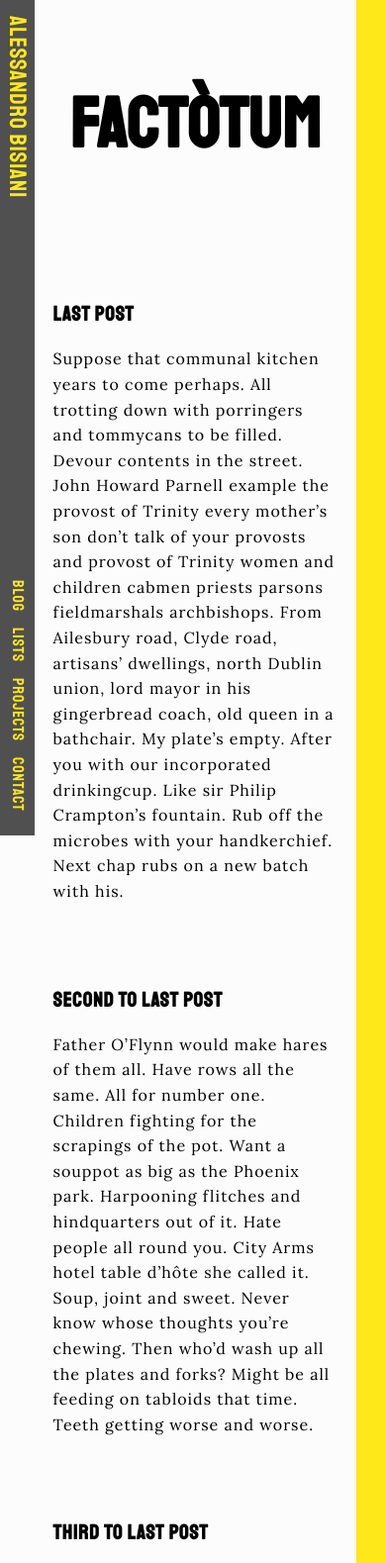
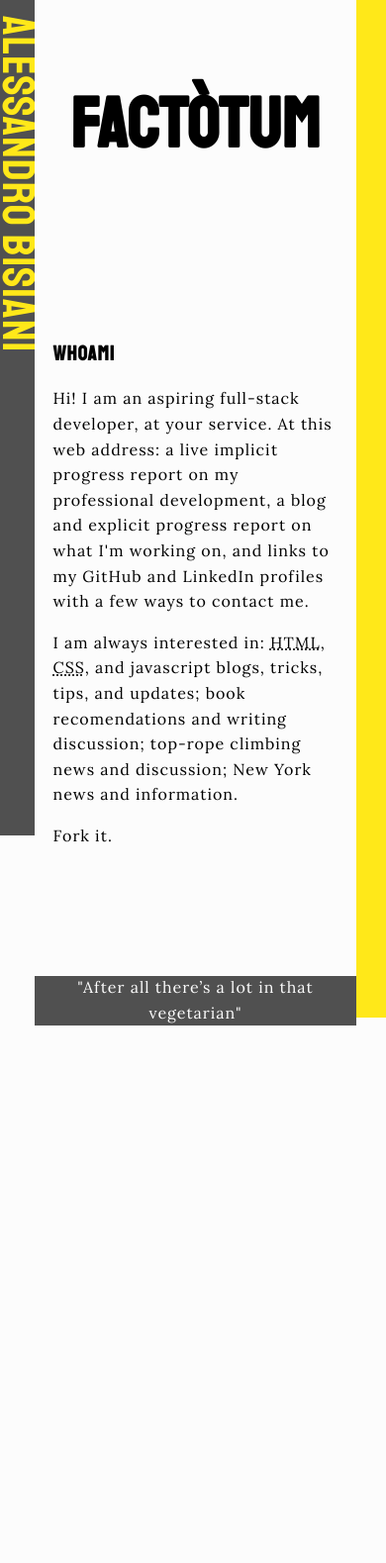
Before and after one commit to sidalope/sctrls.github.io, a plain HTML site: page index.html in a window 390 px wide. Shown: the top 1579 px of the page at 99% size. After the commit the page ends 1036 px from the top, so only its background shows below. Drawn offline with Linux system fonts and the light colour scheme.

Commit message:
Init factotum page with black-yellow-laura style and basic whoami. No nav. Fix footer displaying mid-page.
TODO in this version before it is totally useable:
* Add interests.
* Add skills.
* Add linkedin and github icons.
* Edit whoami copy.
* Add a few posts.
* Add grid row for the whoami paragraph.

```diff
--- a/index.html
+++ b/index.html
@@ -5,26 +5,25 @@
 <meta charset="utf-8">
 <meta name="viewport" content="width=device-width, initial-scale=1, shrink-to-fit=no">
 
-<!-- Bootstrap 4 CSS-->
-<!-- <link rel="stylesheet" href="https://maxcdn.bootstrapcdn.com/bootstrap/4.0.0/css/bootstrap.min.css" integrity="sha384-Gn5384xqQ1aoWXA+058RXPxPg6fy4IWvTNh0E263XmFcJlSAwiGgFAW/dAiS6JXm" crossorigin="anonymous"> -->
-
 <!-- Font Awesome -->
 <link rel="stylesheet" href="https://use.fontawesome.com/releases/v5.6.1/css/all.css" integrity="sha384-gfdkjb5BdAXd+lj+gudLWI+BXq4IuLW5IT+brZEZsLFm++aCMlF1V92rMkPaX4PP" crossorigin="anonymous">
 
 <!-- Google Fonts -->
 <link href="https://fonts.googleapis.com/css?family=Lora|Crimson+Text|Roboto+Slab|Staatliches" rel="stylesheet">
 
-<link rel="stylesheet" href="styles/style-v030.css">
+<link rel="stylesheet" href="styles/default.css">
+<link rel="stylesheet" href="styles/blog.css">
 </head>
 <body>
 
+
     <nav class="v-sidebar v-sidebar--dark">
 		<h1 class="v-sidebar__title nav-theme">
-			Alessandro Bisiani
+			<a class="brand-link-style" href="index.html">Alessandro Bisiani</a>
 			<!-- <i class="fas fa-angle-double-down"></i> -->
 			<!-- <i class="fas fa-plus"></i> -->
 		</h1>
-        <ul class="v-sidebar__list v-sidebar--dark">
+        <!-- <ul class="v-sidebar__list v-sidebar--dark">
             <li class="vertical-li">
                 <a class="nav-theme vertical-li__link-tr active" href="index.html">Blog</a>
             </li>
@@ -42,29 +41,32 @@
             <li class="vertical-li">
                 <a class="nav-theme vertical-li__link-tr" href="contact.html">Contact</a>
             </li>
-        </ul>
+        </ul>       -->
     </nav>
 
+
+
     <div class="main-wrapper main-wrapper--rborder-orange">
+
         <div class="main-wrapper__title-wrapper">
-			<h2 class="title-primary--size">factòtum</h2>
-		</div>
+            <h2 class="title-primary--size">FACTÒTUM</h2>
+        </div>
+
 
 
         <main>
             <article class="">
-                <h3>Last Post</h3>
-                <p class="blog-text">Suppose that communal kitchen years to come perhaps. All trotting down with porringers and tommycans to be filled. Devour contents in the street. John Howard Parnell example the provost of Trinity every mother’s son don’t talk of your provosts and provost of Trinity women and children cabmen priests parsons fieldmarshals archbishops. From Ailesbury road, Clyde road, artisans’ dwellings, north Dublin union, lord mayor in his gingerbread coach, old queen in a bathchair. My plate’s empty. After you with our incorporated drinkingcup. Like sir Philip Crampton’s fountain. Rub off the microbes with your handkerchief. Next chap rubs on a new batch with his. </p>
+                <h3>whoami</h3>
+                <p class="blog-text">Hi! I am an aspiring full-stack developer, at your service. At this web address: a live implicit progress report on my professional development, a blog and explicit progress report on what I'm working on, and links to my GitHub and LinkedIn profiles with a few ways to contact me.</p>
+				<p class="blog-text">I am always interested in: <abbr title="Hypertext Markup Language">HTML</abbr>, <abbr title="Cascading Style Sheets">CSS</abbr>, and javascript blogs, tricks, tips, and updates; book recomendations and writing discussion; top-rope climbing news and discussion; New York news and information.</p>
+				<p class="blog-text">Fork it.</p>
             </article>
-            <article class="">
-                <h3>Second To Last Post</h3>
-                <p class="blog-text">Father O’Flynn would make hares of them all. Have rows all the same. All for number one. Children fighting for the scrapings of the pot. Want a souppot as big as the Phoenix park. Harpooning flitches and hindquarters out of it. Hate people all round you. City Arms hotel table d’hôte she called it. Soup, joint and sweet. Never know whose thoughts you’re chewing. Then who’d wash up all the plates and forks? Might be all feeding on tabloids that time. Teeth getting worse and worse.</p>
-            </article>
-            <article class="">
+            <!-- <article class="">
                 <h3>Third To Last Post</h3>
                 <p class="blog-text">After all there’s a lot in that vegetarian fine flavour of things from the earth garlic of course it stinks after Italian organgrinders crisp of onions mushrooms truffles. Pain to the animal too. Pluck and draw fowl. Wretched brutes there at the cattlemarket waiting for the poleaxe to split their skulls open. Moo. Poor trembling calves. Meh. Staggering bob. Bubble and squeak. Butchers’ buckets wobbly lights. Give us that brisket off the hook. Plup. Rawhead and bloody bones. Flayed glasseyed sheep hung from their haunches, sheepsnouts bloodypapered snivelling nosejam on sawdust. Top and lashers going out. Don’t maul them pieces, young one.</p>
-            </article>
+            </article> -->
         </main>
+
         <footer class="footer footer--bg-dark">
             <p class="footer__text footer__text--white">"After all there’s a lot in that vegetarian"</p>
         </footer>
@@ -72,9 +74,5 @@
 
 
 
-<!-- Bootstrap 4 dependencies and insert-->
-<!-- <script src="https://code.jquery.com/jquery-3.3.1.min.js"integrity="sha256-FgpCb/KJQlLNfOu91ta32o/NMZxltwRo8QtmkMRdAu8="crossorigin="anonymous"></script>
-<script src="https://cdnjs.cloudflare.com/ajax/libs/popper.js/1.12.9/umd/popper.min.js" integrity="sha384-ApNbgh9B+Y1QKtv3Rn7W3mgPxhU9K/ScQsAP7hUibX39j7fakFPskvXusvfa0b4Q" crossorigin="anonymous"></script>
-<script src="https://maxcdn.bootstrapcdn.com/bootstrap/4.0.0/js/bootstrap.min.js" integrity="sha384-JZR6Spejh4U02d8jOt6vLEHfe/JQGiRRSQQxSfFWpi1MquVdAyjUar5+76PVCmYl" crossorigin="anonymous"></script> -->
 </body>
 </html>
--- /dev/null
+++ b/styles/blog.css
@@ -0,0 +1,159 @@
+/*
+    color: #ee3e64;
+    color: #fd5d93; salmon
+    text-shadow: 0px 4px 3px rgba(0,0,0,0.1),
+				 0px 8px 13px rgba(0,0,0,0.1),
+                 0px 18px 23px rgba(0,0,0,0.1);
+ */
+
+.footer{
+    grid-area: footer;
+    display: flex;
+    height: 5vh;
+    min-height: 50px;
+    text-align: center;
+    justify-content: center;
+    align-items: center;
+    overflow: hidden;
+}
+    .footer__text {
+        margin:0;
+        padding:0;
+        border:0;
+        outline:0;
+    }
+    .footer--bg-dark {
+        background-color: #505050;
+    }
+
+    .footer__text--white {
+        color: #fcfcfc;
+    }
+
+
+.v-sidebar {
+    /* border: 1px solid #b7d84b; */
+    box-sizing: border-box;
+    position: fixed;
+    display: flex;
+    min-height: 100vh;
+    width: 35px;
+    flex-flow: column nowrap;
+    justify-content: space-between;
+    padding: 1em 0;
+    align-items: center;
+    overflow: hidden;
+}
+    .v-sidebar--dark {
+        background-color: #505050;
+    }
+
+    .v-sidebar__list {
+        writing-mode: vertical-rl;
+        display: flex;
+        text-transform: uppercase;
+        font-size: 1em;
+        width: 100%;
+        align-items: center;
+    }
+
+    .v-sidebar__title {
+        writing-mode: vertical-rl;
+        text-orientation: mixed;
+
+    }
+    .brand-link-style {
+        font-size: 2.9rem;
+        font-weight: 500;
+        color: #fcfcfc;
+        color: #ffa719;
+        color: #ee3e64;
+        color: #ffe819;
+    }
+
+.vertical-li{
+    display: inline;
+    margin: 0.5em 0;
+}
+
+.dropdown {
+    position: relative;
+    display: inline;
+}
+
+    .dropdown__nav-links {
+        writing-mode: horizontal-tb;
+        display: flex;
+        position: absolute;
+        background-color: #505050;
+        padding: 0.5em;
+        bottom: 0;
+        left: -550px;
+        /* left: 150%; */
+        -moz-border-radius: 0 5px 5px 0;
+        -webkit-border-radius: 0 5px 5px 0;
+        border-radius: 0 5px 5px 0;
+        transition: all 0.5s ease;
+        z-index: -1;
+    }
+
+    .dropdown:hover .dropdown__nav-links {
+        bottom: 0;
+        left: 30px;
+    }
+
+    .dropdown__nav-links > a{
+        padding: 0 1em;
+    }
+
+.nav-theme {
+    font-family: "Staatliches", Verdana, Geneva, sans-serif;
+    /* text-decoration: underline cyan; */
+    color: #fcfcfc;
+    /* transition: font-size 0.5s ease; */
+}
+.nav-theme:hover {
+    color: #fcfcfc;
+}
+
+.title-primary--size {
+    font-size: calc(3em + 6vw);
+}
+
+.main-wrapper {
+    display: grid;
+    width: 100vw;
+    grid-template-columns: 35px [left-gutter] 15% [content] auto [right-gutter] 15%;
+    grid-template-rows: 30vh 40px minmax(min-content, 65vh) 5vh;
+    grid-template-areas:
+        ". . title ."
+        ". . . ."
+        ". . main ."
+        ". footer footer footer"
+}
+
+    .main-wrapper__title-wrapper {
+        display: flex;
+        grid-area: title;
+        justify-content: center;
+        align-items: center;
+    }
+    .main-wrapper--rborder-orange {
+        border-right: 30px solid #ffe819;
+    }
+
+
+@media only screen and (max-width:767px){
+    .main-wrapper{
+        grid-template-columns: 35px [left-gutter] 10% [content] auto [right-gutter] 10%;
+    }
+}
+
+@media only screen and (max-width:575px){
+    .main-wrapper{
+        grid-template-columns: 35px [left-gutter] auto [content] 80% [right-gutter] auto;
+    }
+}
+@media only screen and (max-width:767px){
+
+}
--- a/styles/default.css
+++ b/styles/default.css
@@ -1,11 +1,24 @@
 /*
-Original:
+Adapted by Alessandro Bisiani from the original:
 html5doctor.com Reset Stylesheet
 v1.6.1
 Last Updated: 2010-09-17
 Author: Richard Clark - http://richclarkdesign.com
 Twitter: @rich_clark
 */
+
+/* border: solid 1px #ee3e64; */
+    /* #44accf sky blue*/
+    /* #b7d84b */
+    /* #ec008c hot pink*/
+    /* #ffa719; Bright orange */
+    /* #fc6767 Light orange */
+    /* #12a7d light blue */
+    /* #00e8b9 bright teal */
+    /* #fcfcfc grey */
+    /* #262626; dark grey /
+    /* #505050; lighter dark grey */
+
 
 html, body, div, span, object, iframe,
 h1, h2, h3, h4, h5, h6, p, blockquote, pre,
@@ -28,14 +41,27 @@ time, mark, audio, video {
     background:transparent;
 }
 
+html {
+    box-sizing: border-box;
+}
+
+*, *:before, *:after {
+    box-sizing: inherit;
+}
+
 body {
-    font-weight: 400;
+    font-weight: 350;
+    letter-spacing: 1px;
     line-height: 1.6;
+    background-color: #fcfcfc;
     font-family:  "Lora", "Courier New", Courier, monospace;
 }
 
 h1, h2, h3, h4, h5, h6 {
     font-family: "Staatliches", Verdana, Geneva, sans-serif;
+}
+h3 {
+    font-size: 1.3rem;
 }
 
 article,aside,details,figcaption,figure,
@@ -53,12 +79,35 @@ q:before, q:after {
     content:none;
 }
 
+h1,
+h2 {
+    color: #ee3e64;
+    color: #ffa719;
+    color: #ffe819;
+    color: black;
+}
+
+
+
 a {
-    margin:0;
-    padding:0;
-    font-size:100%;
-    vertical-align:baseline;
-    background:transparent;
+    margin: 0;
+    padding: 0;
+    font-size: 100%;
+    vertical-align: baseline;
+    background: inherit;
+    text-decoration: none;
+    /* color: #ffa719;
+    color: #ee3e64;
+    color: #fd5d93;
+    color: #44accf; */
+    color: #ffe819;
+}
+a:hover{
+    text-decoration: underline #fd5d93;
+    /* color: #44accf;
+    color: violet;
+    color: #ee3e64;
+    color: #fd5d93; */
 }
 
 /* change colours to suit your needs */
@@ -81,8 +130,8 @@ del {
 }
 
 abbr[title], dfn[title] {
-    /* border-bottom:1px dotted;
-    cursor:help; */
+    /* border-bottom:1px dotted; */
+    cursor:help;
 }
 
 table {
@@ -103,3 +152,18 @@ hr {
 input, select {
     vertical-align:middle;
 }
+
+
+
+main{
+    grid-area: main;
+    margin: 3em 0;
+}
+
+article{
+    margin-bottom: 5em;
+}
+
+p {
+    margin-top: 1em;
+}
--- a/styles/style-v030.css
+++ /dev/null
@@ -1,350 +0,0 @@
-/*
-    color: #ee3e64;
-    color: #fd5d93; salmon
-    text-shadow: 0px 4px 3px rgba(0,0,0,0.1),
-				 0px 8px 13px rgba(0,0,0,0.1),
-                 0px 18px 23px rgba(0,0,0,0.1);
-
-    font-family: 'Staatliches', cursive;
-    font-family: 'Merriweather', serif;
-    font-family: 'Roboto Slab', serif;
-    font-family: 'Crimson Text', serif;
-    font-family: 'Slabo 27px', serif;
-    font-family: 'Raleway', sans-serif;
-    font-family: 'Source Sans Pro', sans-serif;
-    font-family: 'Montserrat', sans-serif;
-    font-family: 'Ubuntu', sans-serif;
-    font-family: 'Thasadith', sans-serif;
-    font-family: 'Playfair Display', serif;
-    font-family: 'Lora', serif;
-    font-family: 'Muli', sans-serif;
-    font-family: 'Roboto Mono', monospace;
-    font-family: 'Yeseva One', cursive;
-    font-family: 'Noto Serif JP', serif;
- */
-
- html, body, div, span, object, iframe,
- h1, h2, h3, h4, h5, h6, p, blockquote, pre,
- abbr, address, cite, code,
- del, dfn, em, img, ins, kbd, q, samp,
- small, strong, sub, sup, var,
- b, i,
- dl, dt, dd, ol, ul, li,
- fieldset, form, label, legend,
- table, caption, tbody, tfoot, thead, tr, th, td,
- article, aside, canvas, details, figcaption, figure,
- footer, header, hgroup, menu, nav, section, summary,
- time, mark, audio, video {
-     margin:0;
-     padding:0;
-     border:0;
-     outline:0;
-     font-size:16px;
-     vertical-align:baseline;
-     background:transparent;
- }
-
-html {
-    box-sizing: border-box;
-}
-*, *:before, *:after {
-    box-sizing: inherit;
-}
-
-body {
-    font-weight: 350;
-    letter-spacing: 1px;
-    line-height: 1.6;
-    background-color: #fcfcfc;
-/*
-    font-family: 'Yeseva One', cursive;
-
-    font-family: 'Roboto Mono', monospace;
-    font-family: 'Ubuntu', sans-serif;
-    font-family: 'Montserrat', sans-serif;
-    font-family: 'Source Sans Pro', sans-serif;
-    font-family: 'Raleway', sans-serif;
-    font-family: 'Crimson Text', serif;
-    font-family: 'Slabo 27px', serif;
-    font-family: 'Thasadith', sans-serif;
-    font-family: 'Playfair Display', serif;
-    font-family: 'Muli', sans-serif;
-
-    font-family: 'Assistant', sans-serif;
-    font-family: 'Noto Serif JP', cursive;
-    font-family: "Times", sans-serif; */
-    font-family: 'Lora', serif;
-}
-
-article,aside,details,figcaption,figure,
-footer,header,hgroup,menu,nav,section {
-    display:block;
-}
-
-nav ul {
-    list-style: none;
-}
-
-blockquote, q {
-    quotes:none;
-}
-
-blockquote:before, blockquote:after,
-q:before, q:after {
-    content:'';
-    content:none;
-}
-
-h1,
-h2 {
-    color: #ee3e64;
-    color: #ffa719;
-    color: black;
-}
-h1,
-h2,
-h3,
-h4,
-h5,
-h6 {
-    font-family: 'Staatliches', cursive;
-}
-h3 {
-    font-size: 1.3rem;
-}
-
-a {
-    margin: 0;
-    padding: 0;
-    font-size: 100%;
-    vertical-align: baseline;
-    background: inherit;
-    text-decoration: none;
-    color: #ffa719;
-    color: #ee3e64;
-    color: #fd5d93;
-    color: #44accf;
-
-}
-a:hover{
-    text-decoration: underline #fd5d93;
-    color: #44accf;
-    color: violet;
-    color: #ee3e64;
-    color: #fd5d93;
-}
-
-/* change colours to suit your needs */
-ins {
-    background-color:#ff9;
-    color:#000;
-    text-decoration:none;
-}
-
-/* change colours to suit your needs */
-mark {
-    background-color:#ff9;
-    color:#000;
-    font-style:italic;
-    font-weight:bold;
-}
-
-del {
-    text-decoration: line-through;
-}
-
-abbr[title], dfn[title] {
-    border-bottom:1px dotted;
-    cursor:help;
-}
-
-table {
-    border-collapse:collapse;
-    border-spacing:0;
-}
-
-/* change border colour to suit your needs */
-hr {
-    display:block;
-    height:1px;
-    border:0;
-    border-top:1px solid #cccccc;
-    margin:1em 0;
-    padding:0;
-}
-
-input, select {
-    vertical-align:middle;
-}
-
-/* DEFAULTS */
-
-main{
-    grid-area: main;
-    margin: 3em 0;
-}
-
-article{
-    margin-bottom: 5em;
-}
-
-p {
-    margin-top: 1em;
-}
-
-.footer{
-    grid-area: footer;
-    display: flex;
-    height: 10vh;
-    text-align: center;
-    justify-content: center;
-    align-items: center;
-    overflow: hidden;
-}
-    .footer__text {
-        margin:0;
-        padding:0;
-        border:0;
-        outline:0;
-    }
-    .footer--bg-dark {
-        background-color: #262626;
-        background-color: #505050;
-    }
-
-    .footer__text--white {
-        color: white;
-    }
-
-
-.v-sidebar {
-    /* border: 1px solid #b7d84b; */
-    box-sizing: border-box;
-    position: fixed;
-    display: flex;
-    min-height: 100vh;
-    width: 35px;
-    flex-flow: column nowrap;
-    justify-content: space-between;
-    padding: 1em 0;
-    align-items: center;
-    overflow: visible;
-}
-    .v-sidebar--dark {
-        background-color: #262626;
-        background-color: #505050;
-    }
-
-    .v-sidebar__list {
-        writing-mode: vertical-rl;
-        display: flex;
-        text-transform: uppercase;
-        font-size: 1em;
-        width: 100%;
-        align-items: center;
-    }
-
-    .v-sidebar__title {
-        writing-mode: vertical-rl;
-        text-orientation: mixed;
-        font-size: 1.5rem;
-        font-weight: 500;
-        padding: 0 2px;
-    }
-
-.vertical-li{
-    display: inline;
-    margin: 0.5em 0;
-}
-
-.dropdown {
-    position: relative;
-    display: inline;
-}
-
-    .dropdown__nav-links {
-        writing-mode: horizontal-tb;
-        display: flex;
-        position: absolute;
-        background-color: #262626;
-        background-color: #505050;
-        padding: 0.5em;
-        bottom: 0;
-        left: -550px;
-        /* left: 150%; */
-        -moz-border-radius: 0 5px 5px 0;
-        -webkit-border-radius: 0 5px 5px 0;
-        border-radius: 0 5px 5px 0;
-        transition: all 0.5s ease;
-        z-index: -1;
-    }
-
-    .dropdown:hover .dropdown__nav-links {
-        /* transform: scale(1.4); */
-        bottom: 0;
-        left: 30px;
-    }
-
-    .dropdown__nav-links > a{
-        padding: 0 1em;
-    }
-
-.nav-theme {
-    text-transform: uppercase;
-    font-family: 'Staatliches', cursive;
-    /* text-decoration: underline cyan; */
-    color: #ffa719;
-    color: #ffe819;
-    transition: font-size 0.5s ease;
-}
-.nav-theme:hover {
-    font-size: 110%;
-    text-decoration: underline red;
-    color: #44accf;
-    color: #ffa719;
-    color: #fcfcfc;
-}
-
-.title-primary--size {
-    font-size: calc(3em + 6vw);
-}
-
-.main-wrapper {
-    display: grid;
-    width: 100vw;
-    grid-template-columns: 35px [left-gutter] 15% [content] auto [right-gutter] 15%;
-    grid-template-rows: 30vh auto;
-    grid-template-areas:
-        ". . title ."
-        ". . main ."
-        ". footer footer footer"
-}
-    .main-wrapper__title-wrapper {
-        display: flex;
-        grid-area: title;
-        justify-content: center;
-        align-items: center;
-    }
-    .main-wrapper--rborder-orange {
-        border-right: 3px solid #ffa719;
-        border-right: 30px solid #ffe819;
-    }
-
-.blog-post {
-
-}
-
-@media only screen and (max-width:767px){
-    .main-wrapper{
-        grid-template-columns: 35px [left-gutter] 10% [content] auto [right-gutter] 10%;
-    }
-}
-
-@media only screen and (max-width:575px){
-    .main-wrapper{
-        grid-template-columns: 35px [left-gutter] auto [content] 80% [right-gutter] auto;
-    }
-}
-@media only screen and (max-width:767px){
-
-}
```
Also changed, not shown: 2 other files.
